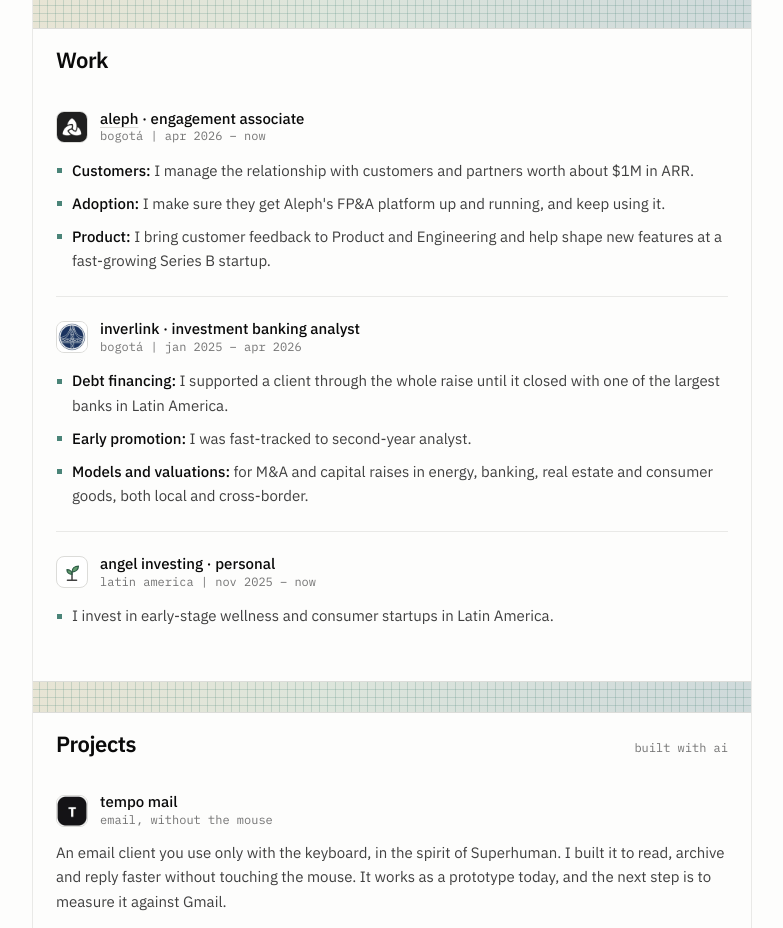
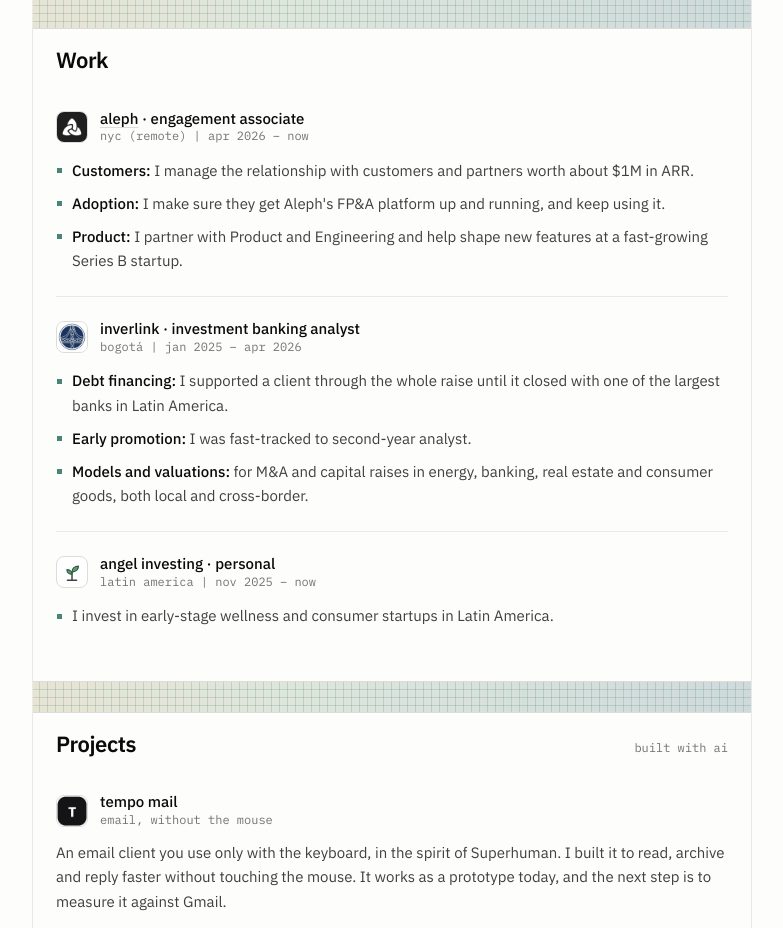
Before and after one commit to juanbparra16/personal-page, a plain HTML site: page index.html in a window 1280 px wide. Shown: the part 984-1912 px from the top of the page, without its empty margins (248-1031 px from the left). Drawn offline with Linux system fonts and the light colour scheme; grey boxes are pictures that could not be loaded.

Commit message:
Update job location and product collaboration details

```diff
--- a/index.html
+++ b/index.html
@@ -328,11 +328,11 @@ footer{display:flex;justify-content:space-between;gap:12px;flex-wrap:wrap;paddin
     <div class="sh pad"><h2>Work</h2></div>
     <div class="sb pad">
       <article class="item">
-        <div class="ih"><span class="lg"><img src="img/aleph.webp" alt="Aleph logo" width="128" height="128"></span><div><h3><a href="https://www.getaleph.com/" target="_blank" rel="noopener">aleph</a> · engagement associate</h3><p>bogotá | apr 2026 – now</p></div></div>
+        <div class="ih"><span class="lg"><img src="img/aleph.webp" alt="Aleph logo" width="128" height="128"></span><div><h3><a href="https://www.getaleph.com/" target="_blank" rel="noopener">aleph</a> · engagement associate</h3><p>nyc (remote) | apr 2026 – now</p></div></div>
         <ul>
           <li><b>Customers:</b> I manage the relationship with customers and partners worth about $1M in ARR.</li>
           <li><b>Adoption:</b> I make sure they get Aleph's FP&amp;A platform up and running, and keep using it.</li>
-          <li><b>Product:</b> I bring customer feedback to Product and Engineering and help shape new features at a fast-growing Series B startup.</li>
+          <li><b>Product:</b> I partner with Product and Engineering and help shape new features at a fast-growing Series B startup.</li>
         </ul>
       </article>
 
```
